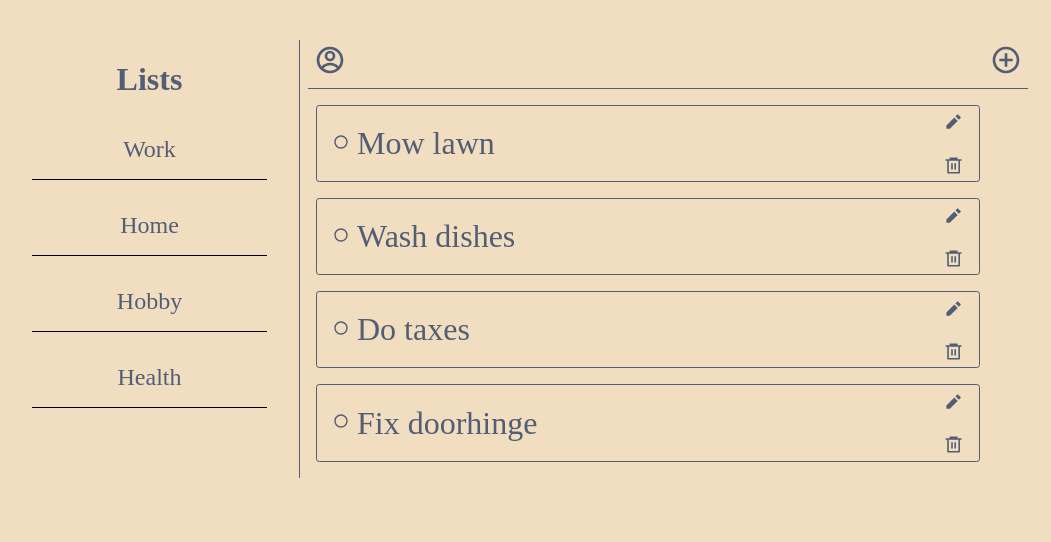
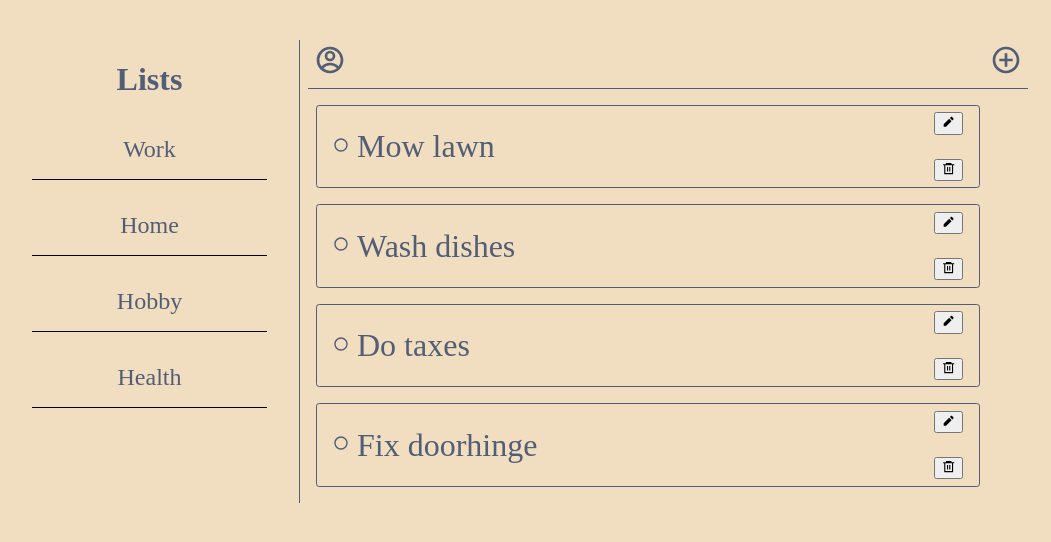
Before and after one commit to zach28attack/TodoList, a React (Vite) app in the folder client/: page / in a window 1280 px wide. Shown: the top 542 px of the page, without its empty margins (40-1091 px from the left). Built offline with nearby package versions, Linux system fonts and the light colour scheme.

Commit message:
add delete function to list items

```diff
--- a/client/src/components/list/List.jsx
+++ b/client/src/components/list/List.jsx
@@ -8,13 +8,23 @@ function List() {
   const submitHandler = (item) => {
     setItems([item, ...items]);
   };
+
+  const deleteHandler = (e) => {
+    setItems((prevItems) => {
+      let updatedItems = [...prevItems].filter((item) => item !== e);
+      return updatedItems;
+    });
+  };
+
   return (
     <>
       <div>
         <ListHeader submitHandler={submitHandler} />
         <div id="list-form-root"></div>
         {items.map((item) => (
-          <ListItem key={item}>{item}</ListItem> //update key with id
+          <ListItem key={item} onDeleteItem={deleteHandler} id={item}>
+            {item}
+          </ListItem> //update key with id
         ))}
       </div>
     </>
--- a/client/src/components/list/ListItem.jsx
+++ b/client/src/components/list/ListItem.jsx
@@ -2,6 +2,9 @@ import Class from "./ListItem.module.css";
 import {RiCheckboxBlankCircleLine, RiCheckboxBlankCircleFill, RiPencilFill, RiDeleteBin6Line} from "react-icons/ri";
 
 function ListItem(props) {
+  const onDeleteItem = () => {
+    props.onDeleteItem(props.id);
+  };
   return (
     <div className={Class.item}>
       <div className={Class.titleGroup}>
@@ -15,8 +18,13 @@ function ListItem(props) {
 
       {!props.isForm && (
         <div className={Class.actionGroup}>
-          <RiPencilFill />
-          <RiDeleteBin6Line />
+          <button className={Class.button}>
+            <RiPencilFill />
+          </button>
+
+          <button className={Class.button} onClick={onDeleteItem}>
+            <RiDeleteBin6Line />
+          </button>
         </div>
       )}
     </div>
```
